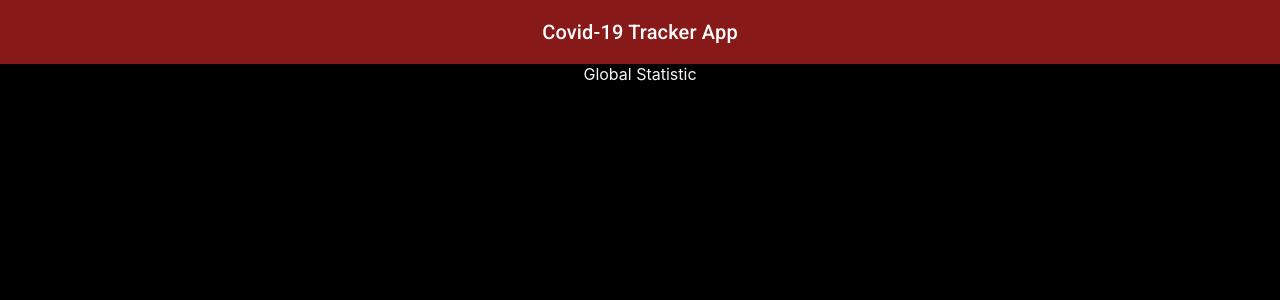
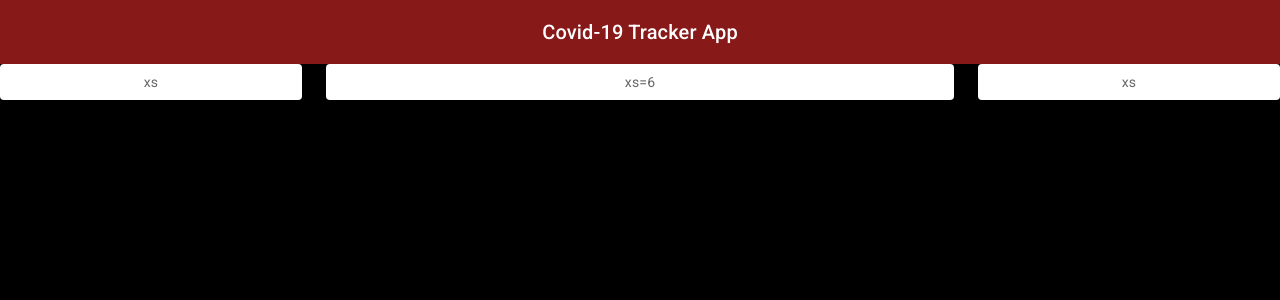
Before and after one commit to taha26/Covid-19-Tracker-App, a React (Create React App) app: page / in a window 1280 px wide. Shown: the top 300 px of the page. Built offline with nearby package versions, Linux system fonts and the light colour scheme; no server answers.

Commit message:
State Created For Fetching Data From API

```diff
--- a/src/Components/GlobalStatistic.js
+++ b/src/Components/GlobalStatistic.js
@@ -1,18 +1,52 @@
-import React,{useEffect} from "react";
+import React, { useEffect,useState } from "react";
 
-export const GlobalStatistic=()=>{
+// Material UI Imports
 
-    useEffect(()=>{
-         async function fetchData(){
+import { styled } from '@mui/material/styles';
+import Box from '@mui/material/Box';
+import Paper from '@mui/material/Paper';
+import Grid from '@mui/material/Grid';
+
+export const GlobalStatistic = () => {
+
+    const [globalData,setGlobalData]=useState();
+
+    useEffect(() => {
+        async function fetchData() {
 
             const response = await fetch("https://corona.lmao.ninja/v2/all?yesterday")
-            console.log("response -->",response)
+            // console.log("response -->", response)
             const data = await response.json()
-            console.log("data -->",data)
+            // console.log("data -->", data)
+            setGlobalData(data);
         }
         fetchData()
-    },[])
-    return(
-<div>Global Statistic</div>
+    }, [])
+console.log("asc",globalData)
+
+    // Material UI Script
+
+    const Item = styled(Paper)(({ theme }) => ({
+        ...theme.typography.body2,
+        padding: theme.spacing(1),
+        textAlign: 'center',
+        color: theme.palette.text.secondary,
+    }));
+
+
+    return (
+        <Box sx={{ flexGrow: 1 }}>
+            <Grid container spacing={3}>
+                <Grid item xs>
+                    <Item>xs</Item>
+                </Grid>
+                <Grid item xs={6}>
+                    <Item>xs=6</Item>
+                </Grid>
+                <Grid item xs>
+                    <Item>xs</Item>
+                </Grid>
+            </Grid>
+        </Box>
     );
 }
```
